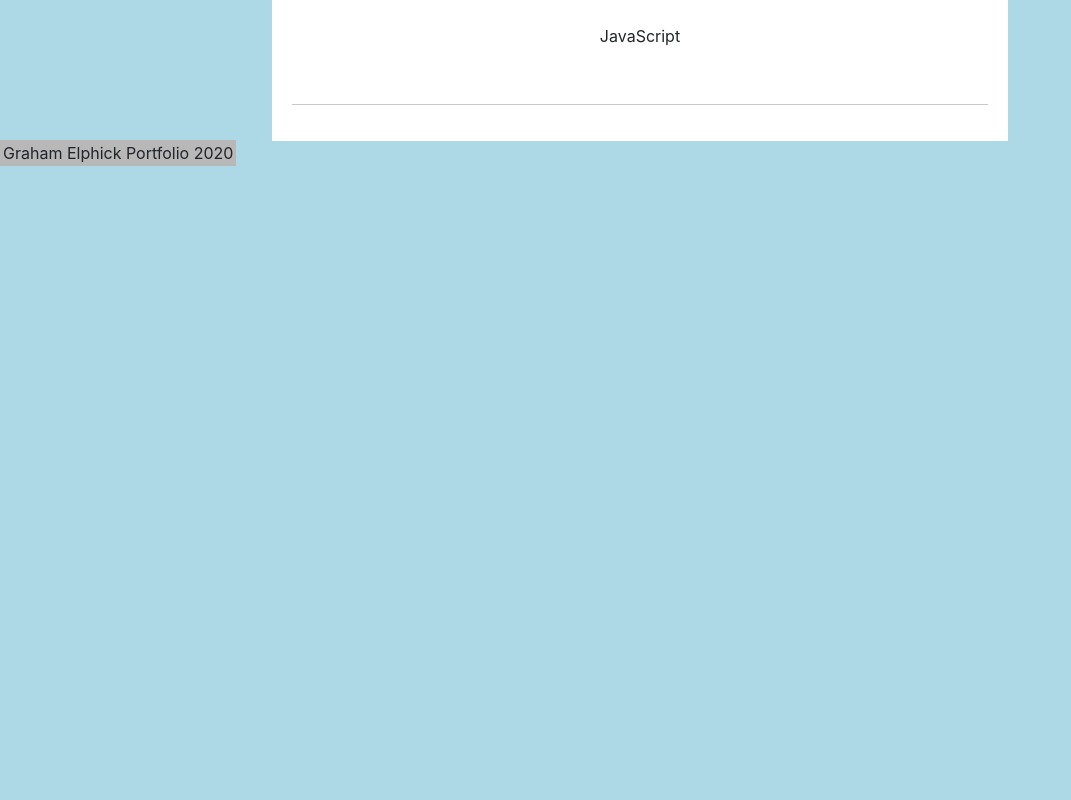
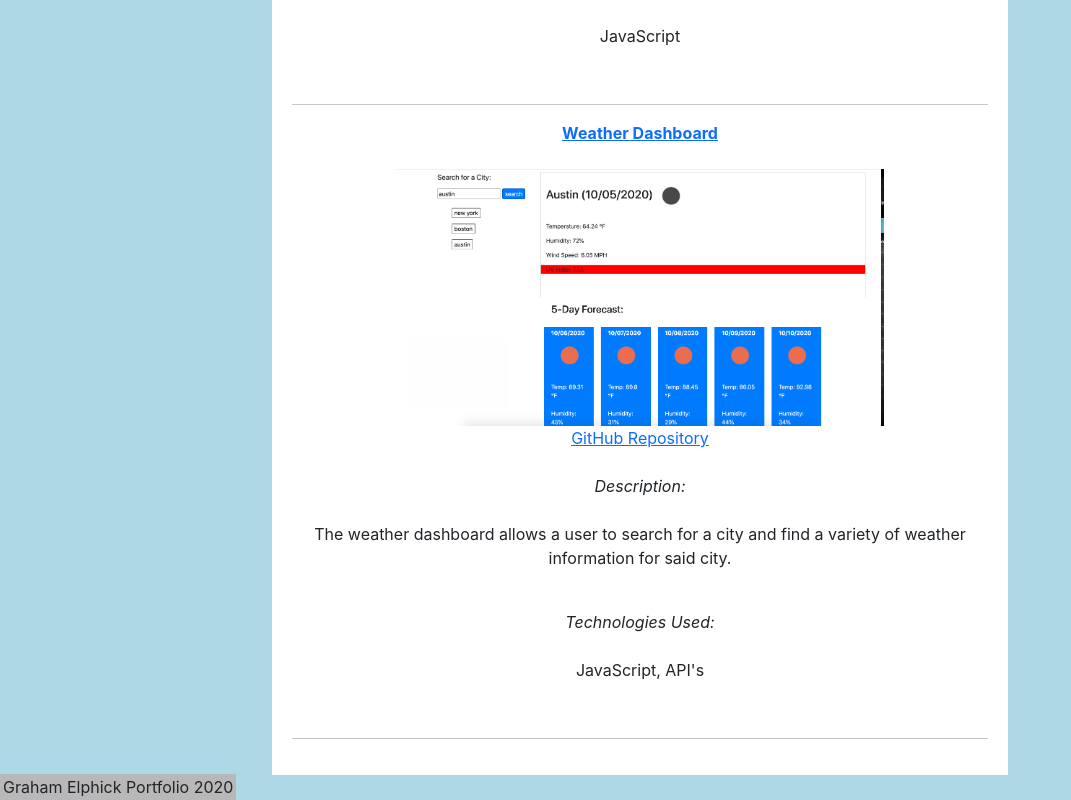
Before and after one commit to grahamelphick/react-portfolio, a React (Create React App) app in the folder react-portfolio/: page /projects in a window 1280 px wide. Shown: the part 3421-4221 px from the top of the page, without its empty margins (0-1071 px from the left). Before the commit the page ends 3587 px from the top, so only its background shows below. Built offline with nearby package versions, Linux system fonts and the light colour scheme.

Commit message:
added project

```diff
--- a/react-portfolio/src/components/Aboutme/index.js
+++ b/react-portfolio/src/components/Aboutme/index.js
@@ -13,7 +13,7 @@ function AboutMe() {
             <Row>
                 <Col size="md-12">
                     <img class="img-responsive" id="bioImage" src={bioImage}
-                        alt="Photo of Graham Elphick" style={{ float: "left", paddingRight: 20}}/>
+                        alt="Graham Elphick" style={{ float: "left", paddingRight: 20}}/>
                     <p>
                         I am a full-stack web developer with a background in communications and am always looking for a new challenge. Through
                         earning a Bachelor’s degree from Edith Cowan University and a certificate from the Coding Bootcamp at the University of
--- a/react-portfolio/src/components/Projectsme/index.js
+++ b/react-portfolio/src/components/Projectsme/index.js
@@ -6,6 +6,7 @@ import wishlistScreenshot from "../../assets/wishlist-screenshot1.png";
 import burgerScreenshot from "../../assets/eat-da-burger-screenshot1.png";
 import passwordScreenshot from "../../assets/passwordgenerator-screenshot1.png";
 import schedulerScreenshot from "../../assets/workdayplanner-screenshot1.png"
+import weatherScreenshot from "../../assets/weatherdashboard-screenshot1.png"
 
 function ProjectsMe() {
     return (
@@ -50,6 +51,14 @@ function ProjectsMe() {
                 technologies={projects[4].technologies}
                 app={projects[4].app}
             />
+            <Project
+                name={projects[5].name}
+                image={weatherScreenshot}
+                github={projects[5].github}
+                description={projects[5].description}
+                technologies={projects[5].technologies}
+                app={projects[5].app}
+            />
         </div>
     )
 }
--- a/react-portfolio/src/projects.json
+++ b/react-portfolio/src/projects.json
@@ -33,5 +33,12 @@
     "app": "https://grahamelphick.github.io/work-day-scheduler/",
     "description": "The Work Day Scheduler allows the user to keep track of the event happening within their day.",
     "technologies": "JavaScript"
+  },
+  {
+    "name": "Weather Dashboard",
+    "github": " https://github.com/grahamelphick/weather-dashboard",
+    "app": " https://grahamelphick.github.io/weather-dashboard/",
+    "description": "The weather dashboard allows a user to search for a city and find a variety of weather information for said city.",
+    "technologies": "JavaScript, API's"
   }
 ]
```
Also changed, not shown: react-portfolio/src/assets/weatherdashboard-screenshot1.png (added), 1 other file (tests, documents, lock files or other folders).
